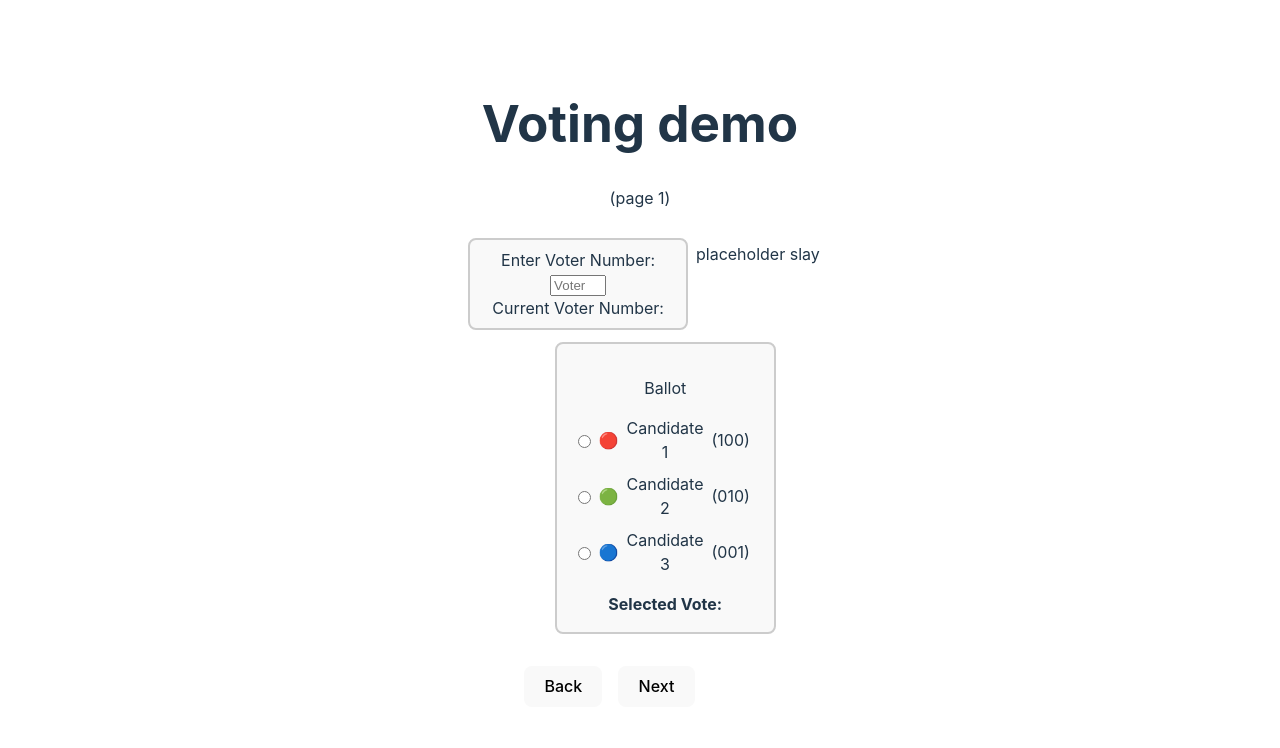
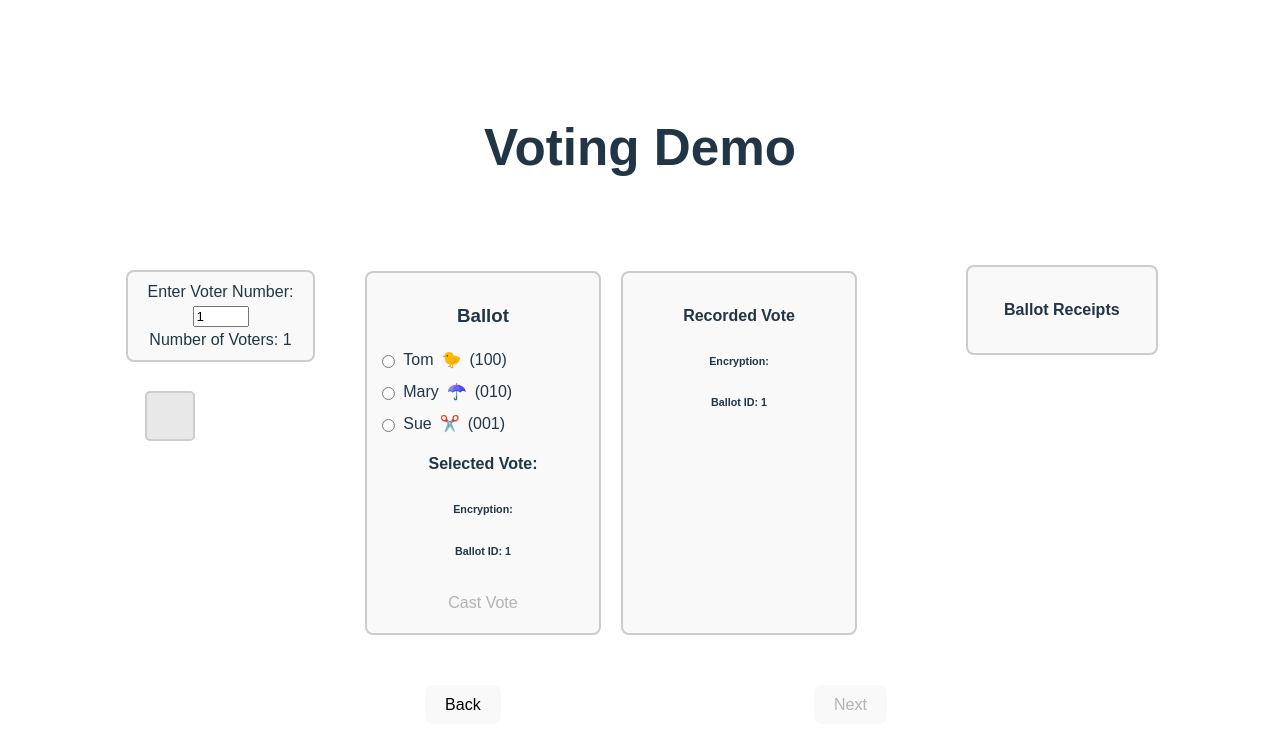
Before and after one commit to couldseeyah/starvote-demo, a React (Vite) app: page / in a window 1280 px wide. Both pictures are taken after a click on the button "Start". Shown: the top 748 px of the page. Built offline with nearby package versions, Linux system fonts and the light colour scheme.

Commit message:
voting page updates

```diff
--- a/src/App.css
+++ b/src/App.css
@@ -1,40 +1,121 @@
 #root {
   max-width: 1280px;
   margin: 0 auto;
-  padding: 1rem;
+  /* padding: 1rem;  */
   text-align: center;
 }
 
+* {
+  box-sizing: border-box;
+}
+
 .logo {
-  height: 6em;
+  height: 10em;
   padding: 1.5em;
   will-change: filter;
   transition: filter 300ms;
 }
 .logo:hover {
-  filter: drop-shadow(0 0 2em #646cffaa);
+  filter: drop-shadow(0 0 2em #fbff00dd);
 }
 .logo.react:hover {
-  filter: drop-shadow(0 0 2em #61dafbaa);
+  filter: drop-shadow(0 0 2em #fbff00dd);
 }
 
-@keyframes logo-spin {
-  from {
-    transform: rotate(0deg);
-  }
-  to {
-    transform: rotate(360deg);
+body {
+  font-family: Arial, Helvetica, sans-serif;
+}
+
+
+.header {
+  padding: 10px 20px;
+  text-align: center;
+  width: 85vw;
+  box-sizing: border-box;
+  position: relative
+}
+
+/* Container for flexboxes */
+.row {
+  width: 85vw;
+  display: -webkit-flex;
+  display: flex;
+  padding: 10px;
+  margin: 10px 0;
+}
+
+.rowcontainer {
+  width: 40vw;
+  display: flex;
+}
+
+/* Create three unequal columns that sits next to each other */
+.column {
+  padding: 10px;
+  margin: 10px; /* Add this line */
+}
+
+/* Left and right column */
+.column.side {
+   -webkit-flex: 1;
+   -ms-flex: 1;
+   flex: 1;
+}
+
+/* Middle column */
+.column.middle {
+  -webkit-flex: 3;
+  -ms-flex: 3;
+  flex: 3;
+}
+
+/* Style the footer */
+.footer {
+  text-align: center;
+  width: 85vw; /* Make the footer take the full width of the screen */
+  box-sizing: border-box;
+  position: relative;
+}
+
+/* Responsive layout - makes the three columns stack on top of each other instead of next to each other */
+@media (max-width: 600px) {
+  .row {
+    -webkit-flex-direction: column;
+    flex-direction: column;
   }
 }
 
-@media (prefers-reduced-motion: no-preference) {
-  a:nth-of-type(2) .logo {
-    animation: logo-spin infinite 20s linear;
-  }
+
+.button-1 {
+  background-color: #FFC738;
+  border-radius: 8px;
+  border-style: none;
+  box-sizing: border-box;
+  color: #FFFFFF;
+  cursor: pointer;
+  display: inline-block;
+  font-family: "Haas Grot Text R Web", "Helvetica Neue", Helvetica, Arial, sans-serif;
+  font-size: 14px;
+  font-weight: 500;
+  height: 40px;
+  line-height: 20px;
+  list-style: none;
+  margin: 0;
+  outline: none;
+  padding: 10px 16px;
+  position: relative;
+  text-align: center;
+  text-decoration: none;
+  transition: color 100ms;
+  vertical-align: baseline;
+  user-select: none;
+  -webkit-user-select: none;
+  touch-action: manipulation;
 }
 
-.card {
-  padding: 2em;
+.button-1:hover,
+.button-1:focus {
+  background-color: #FFB122;
 }
 
 .read-the-docs {
@@ -42,11 +123,9 @@
 }
 
 .ballot-container {
-  padding: 1rem;
   border: 2px solid #ccc;
   border-radius: 8px;
-  max-width: 400px;
-  margin: 0 auto;
+  margin: 2%;
   background-color: #f9f9f9;
 }
 
@@ -81,7 +160,7 @@
 .grey-divs-container {
   display: flex;
   gap: 1rem;
-  margin: 20%;
+  margin: 10%;
 }
 
 .grey-div-column {
@@ -102,3 +181,33 @@
   border: 2px solid #ccc;
   margin: 0;
 }
+
+.ballot-container {
+  padding: 10px;
+  width: 15vw;
+}
+
+.clipboard-container {
+  display: flex;
+  flex-direction: column;
+  gap: 10px;
+  margin-top: 10px;
+}
+
+.clipboard-item {
+  display: flex;
+  align-items: center;
+  border: 1px solid #ccc;
+  padding: 10px;
+  border-radius: 5px;
+  background-color: #f5f5f5;
+}
+
+.encryption {
+  flex-grow: 1;
+}
+
+.qr-code {
+  margin-left: 10px;
+  font-size: 20px;
+}
--- a/src/VotingDemo.jsx
+++ b/src/VotingDemo.jsx
@@ -1,23 +1,42 @@
 import Ballot from './components/Ballot';
-import VoterNumber from './components/VoterNumber';
+import VoterNumberSelection from './components/VoterNumberSelection';
+import BallotEncryptions from './components/BallotEncryptions';
+import { useState } from 'react';
 
 export default function VotingDemo({ setStart, setNext }) {
+    const [currentBallotID, setCurrentBallotID] = useState(1);
+    const [voterNumber, setVoterNumber] = useState(1);
+    const [encryptionList, setEncryptionList] = useState([]);
+
     return (
         <>
-            <h1>Voting demo</h1>
-            <p>(page 1)</p>
-            <div style={{ display: 'flex', alignItems: 'flex-start' }}>
-                <VoterNumber />
-                <div>
-                    <p>placeholder slay</p>
+            <div className="header">
+                <h1>Voting Demo</h1>
+            </div>
+
+            <div className="row">
+                <div className="column side" style={{ backgroundColor: "#aaa;" }}>
+                    <VoterNumberSelection voterNumber={voterNumber}
+                        setVoterNumber={setVoterNumber}
+                        encryptionList={encryptionList} />
+                </div>
+                <div className="column middle" style={{ backgroundColor: "#bbb;" }}>
+                    <Ballot currentBallotID={currentBallotID}
+                        setCurrentBallotID={setCurrentBallotID}
+                        setEncryptionList={setEncryptionList}
+                        voterNumber={voterNumber} />
+                </div>
+                <div className="column side" style={{ backgroundColor: "#ccc;" }}>
+                    <BallotEncryptions encryptionList={encryptionList} />
                 </div>
             </div>
-            <div className="card" style={{ marginLeft: '2rem' }}>
-                <div style={{ display: 'flex', gap: '1rem' }}>
+
+            <div className="footer">
+                <div className="card" style={{ marginLeft: '2rem', gap: '1rem', display: 'flex', justifyContent: 'space-evenly' }}>
                     <button onClick={() => setStart(false)}>
                         Back
                     </button>
-                    <button onClick={() => setNext(true)}>
+                    <button onClick={() => setNext(true)} disabled={(encryptionList.length < voterNumber)}>
                         Next
                     </button>
                 </div>
--- a/src/components/Ballot.jsx
+++ b/src/components/Ballot.jsx
@@ -1,35 +1,75 @@
-import React, { useState } from 'react';
+import React, { useState, useEffect } from 'react';
 import '../App.css'
 
-export default function Ballot() {
+export default function Ballot({ currentBallotID, setCurrentBallotID, setEncryptionList, voterNumber }) {
     const [vote, setVote] = useState(null);
+    const [encryption, setEncryption] = useState('');
 
     const options = [
-        { name: 'Candidate 1', symbol: '🔴', vector: '100' },
-        { name: 'Candidate 2', symbol: '🟢', vector: '010' },
-        { name: 'Candidate 3', symbol: '🔵', vector: '001' },
+        { name: 'Tom', symbol: '🐤', vector: '100' },
+        { name: 'Mary', symbol: '☂️', vector: '010' },
+        { name: 'Sue', symbol: '✂️', vector: '001' },
     ];
 
+    function getEncryption() {
+        let encryption = "";
+        for (let i = 0; i < 7; i++) {
+            let slay = Math.floor(Math.random() * (15 - 0 + 1));
+            let hexString = slay.toString(16);
+            encryption = encryption + hexString
+        }
+        vote && setEncryption(encryption)
+    }
+
+    function castVote() {
+        if (voterNumber >= currentBallotID) {
+            setEncryptionList(encryptionList => [...encryptionList, encryption]);
+            setCurrentBallotID(currentBallotID + 1);
+        }
+        if (voterNumber > currentBallotID) {
+            setVote(null);
+            setEncryption('');
+        }
+    }
+
+    useEffect(() => {
+        getEncryption();
+    }, [vote]);
+
     return (
-        <div className="ballot-container">
-            <p>Ballot</p>
+        <>
+            <div className='rowcontainer'>
+                <div className="ballot-container column side">
+                    <h3>Ballot</h3>
                     {options.map((option, index) => (
                         <div key={index} className="ballot-option">
                             <input
                                 type="radio"
                                 name="vote"
                                 value={option.name}
-                        onChange={() => setVote(option.name)}
-                        checked={vote === option.name}
+                                disabled={currentBallotID > voterNumber}
+                                onChange={() => setVote(option)}
+                                checked={vote?.name === option.name}
                             />
+                            <span>{option.name}</span>
                             <span>{option.symbol}</span>
-                    <span>{option.name}</span>
                             <span>({option.vector})</span>
                         </div>
                     ))}
                     <div className="selected-vote">
-                Selected Vote: {vote}
+                        Selected Vote: {vote?.name}
+                    </div>
+                    <h6>Encryption: {encryption}</h6>
+                    <h6>Ballot ID: {(currentBallotID > voterNumber) ? currentBallotID - 1 : currentBallotID}</h6>
+                    <button onClick={castVote} disabled={!vote}>Cast Vote</button>
+                </div>
+                <div className='ballot-container column side'>
+                    <h4>Recorded Vote</h4>
+                    {vote && <p>{vote?.name + "     " + vote?.symbol}</p>}
+                    <h6>Encryption: {encryption}</h6>
+                    <h6>Ballot ID: {(currentBallotID > voterNumber) ? currentBallotID - 1 : currentBallotID}</h6>
                 </div>
             </div>
+        </>
     );
 }
--- /dev/null
+++ b/src/components/BallotEncryptions.jsx
@@ -0,0 +1,22 @@
+import '../App.css';
+import QRCode from '../assets/qr_code.svg';
+
+export default function BallotEncryptions({ encryptionList }) {
+    return (
+        <>
+            <div className='ballot-container'>
+                <h4>Ballot Receipts</h4>
+                <div className='clipboard-container'>
+                    {encryptionList.map((encryption, index) => (
+                        <div key={index} className='clipboard-item'>
+                            <div className='encryption'>{encryption}</div>
+                            <div style={{ height: '2rem', width: '2rem' }}>
+                                <img src={QRCode} alt="qr code" />
+                            </div>
+                        </div>
+                    ))}
+                </div>
+            </div>
+        </>
+    );
+}
--- a/src/components/VoterNumber.jsx
+++ b/src/components/VoterNumberSelection.jsx
@@ -1,12 +1,14 @@
 import React, { useState } from 'react';
 import '../App.css';
-import Ballot from './Ballot';
 import BallotList from './BallotList';
 
-export default function VoterNumber() {
-    const [voterNumber, setVoterNumber] = useState('');
+export default function VoterNumberSelection({voterNumber, setVoterNumber, encryptionList}) {
 
     const handleInputChange = (event) => {
+        if (encryptionList.length > 0){
+            alert('You cannot change the number of voters after voting has started');
+            return;
+        }
         setVoterNumber(event.target.value);
     };
 
@@ -16,20 +18,19 @@ export default function VoterNumber() {
                 <label htmlFor="voter-number">Enter Voter Number:</label>
                 <input
                     type="number"
-                    min="0"
+                    min="1"
                     max="10"
                     id="voter-number"
                     value={voterNumber}
                     onChange={handleInputChange}
-                    placeholder="Voter Number"
+                    placeholder="1"
                 />
                 <div>
-                    Current Voter Number: {voterNumber}
+                    Number of Voters: {voterNumber}
                 </div>
             </div>
             <div style={{ display: 'flex', alignItems: 'flex-start' }}>
-                <BallotList voterNumber={voterNumber-1} />
-                <Ballot />
+                <BallotList voterNumber={voterNumber} />
             </div>
         </div>
     );
```
Also changed, not shown: src/Home.jsx (+9 -2 lines), src/assets/qr_code.svg (added). Lines whose indentation alone changed are shown as unchanged.
